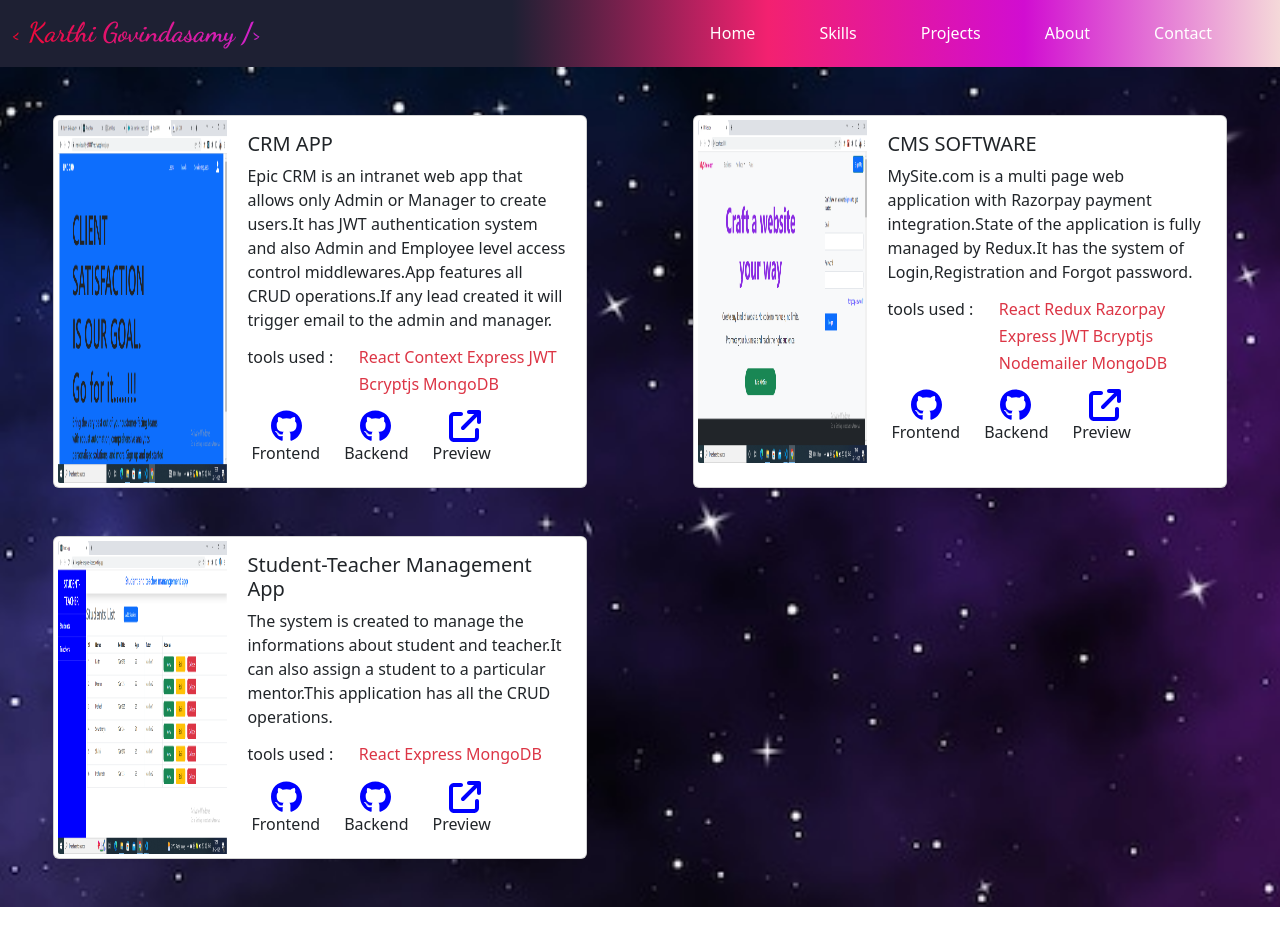
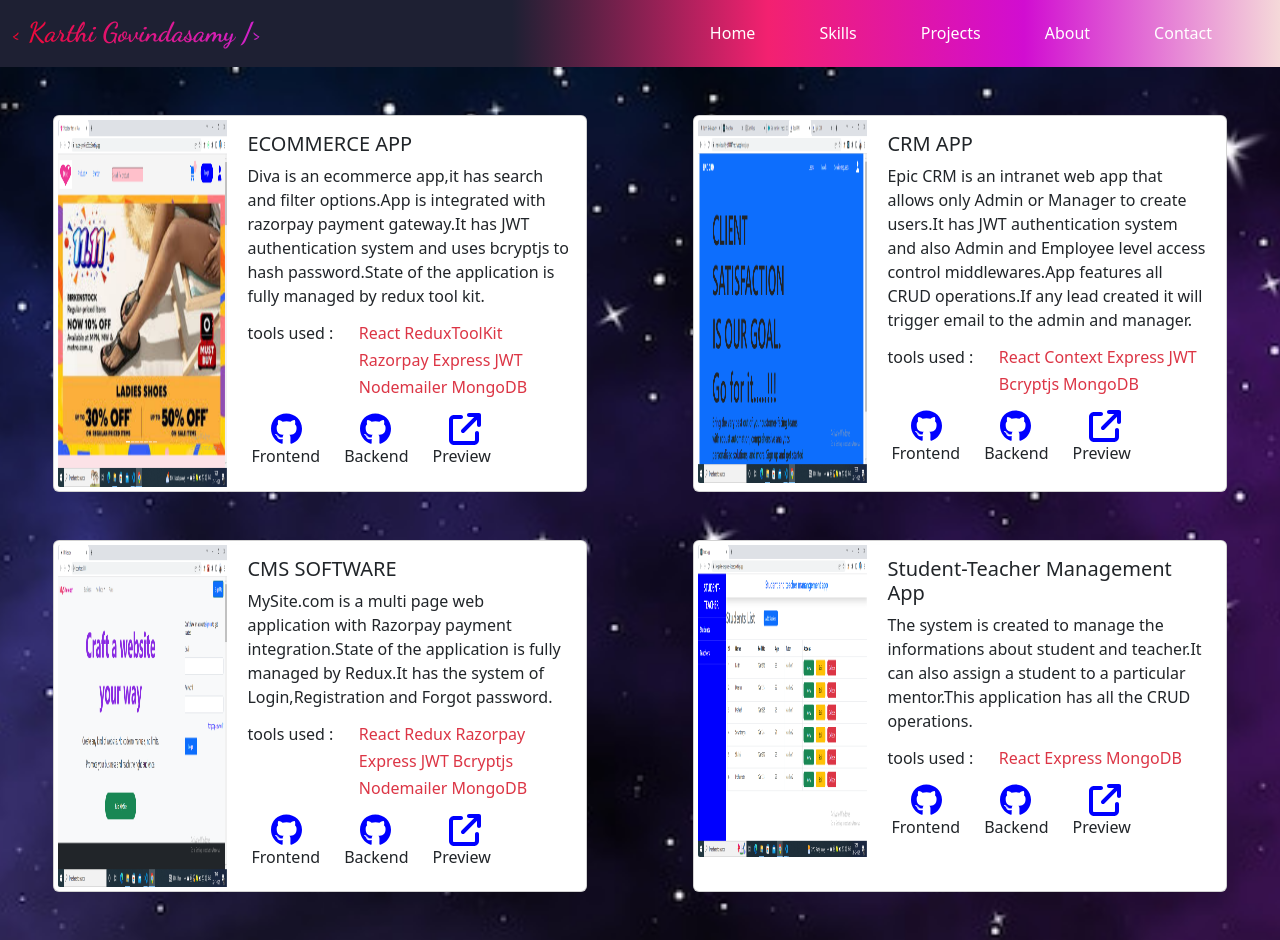
Before and after one commit to KarthiGovindasamy37/portfolio, a React (Create React App) app: page /projects in a window 1280 px wide. Before the commit the page ends 907 px from the top, so only its background shows below. Built offline with nearby package versions, Linux system fonts and the light colour scheme.

Commit message:
Project added

```diff
--- a/src/Projects.jsx
+++ b/src/Projects.jsx
@@ -6,6 +6,16 @@
 function Projects() {
 
     let projects=[
+      {
+            image:"diva.png",
+            title:"ECOMMERCE APP",
+            description:"Diva is an ecommerce app,it has search and filter options.App is integrated with razorpay payment gateway.It has JWT authentication system and uses bcryptjs to hash password.State of the application is fully managed by redux tool kit.",
+            tools:["React","ReduxToolKit","Razorpay","Express","JWT","Nodemailer","MongoDB"],
+            frontend:"https://github.com/KarthiGovindasamy37/ecommerce",
+            backend:"https://github.com/KarthiGovindasamy37/Ecommerce.js",
+            preview:"https://taupe-syrniki-a56bd2.netlify.app",
+            alter:"ECOMMERCE APP"
+        },
         {
             image:"crm.png",
             title:"CRM APP",
```
Also changed, not shown: public/assets/images/diva.png (added).
